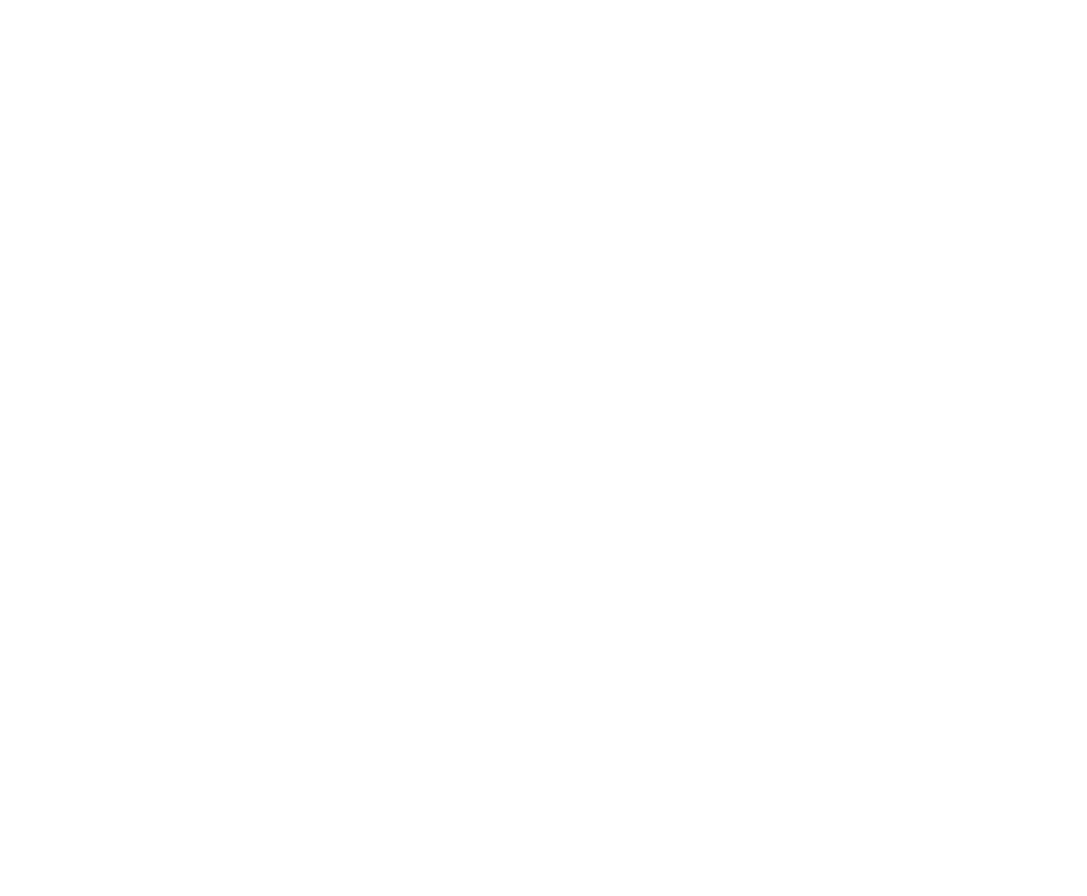
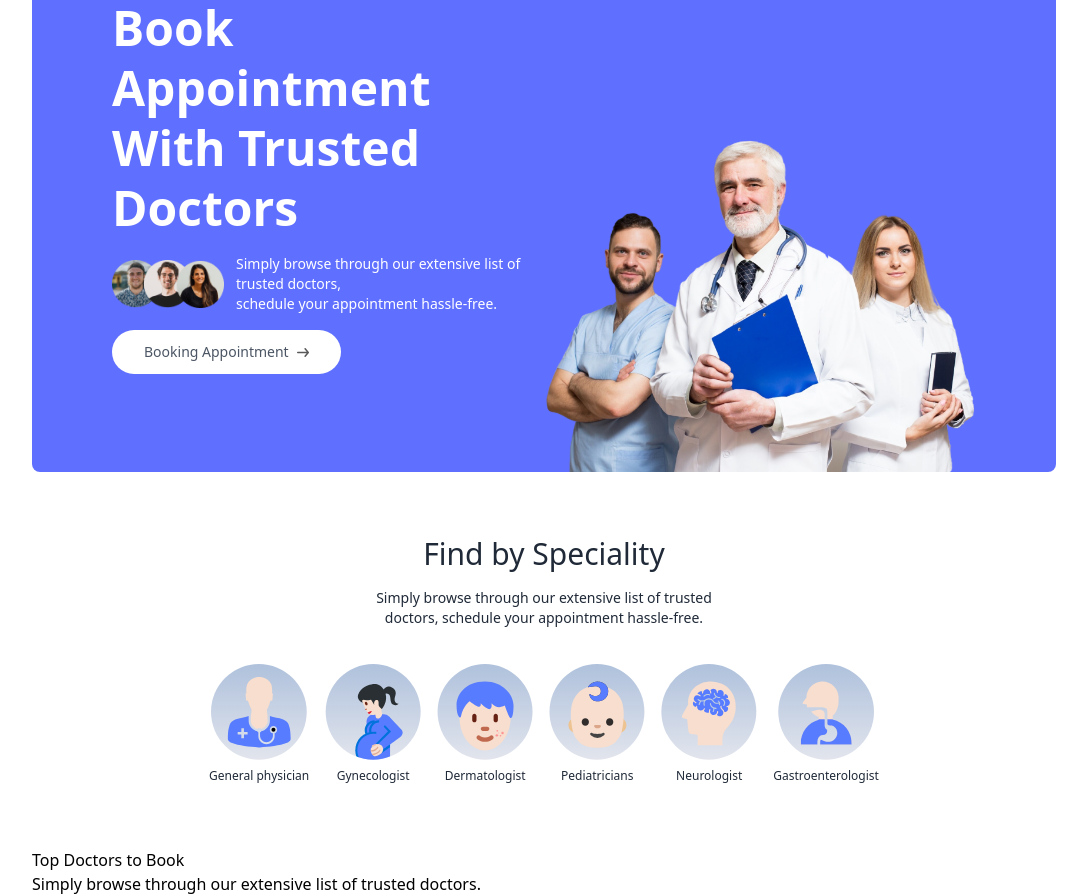
Before and after one commit to devanhdq/appointment-mern-app, a React (Vite) app in the folder frontend/: page / in a window 1280 px wide. Shown: the part 220-1116 px from the top of the page, without its empty margins (96-1183 px from the left). Before the commit the page ends 800 px from the top, so only its background shows below. Built offline with nearby package versions, Linux system fonts and the light colour scheme.

Commit message:
completed Header, SpecialityMenu components

```diff
--- /dev/null
+++ b/frontend/src/components/Header.jsx
@@ -0,0 +1,36 @@
+import {assets} from "../assets/assets.js";
+
+const Header = () => {
+    return (
+        <div className="flex flex-col md:flex-row flex-wrap bg-primary rounded-lg px-6 md:px-10 lg:px-20">
+            {/*Left side*/}
+            <div
+                className="md:w-1/2 flex flex-col items-start justify-center gap-4 py-10 m-auto md:py-[10vw] md:mb-[-30px]">
+                <p className="text-3xl md:text-4xl lg:text-5xl text-white font-semibold leading-tight md:leading-tight lg:leading-tight">
+                    Book Appointment
+                    <br/>
+                    With Trusted Doctors
+                </p>
+                <div className="flex flex-col md:flex-row items-center gap-3 text-white text-sm font-light">
+                    <img className="w-28" src={assets.group_profiles} alt=""/>
+                    <p>
+                        Simply browse through our extensive list of trusted doctors,<br
+                        className="hidden sm:block"/> schedule your appointment
+                        hassle-free.
+                    </p>
+                </div>
+                <a href="#speciality"
+                   className="flex items-center gap-2 bg-white px-8 py-3 rounded-full text-gray-600 text-sm m-auto md:m-0 hover:scale-105 transition-all duration-300">
+                    Booking Appointment
+                    <img className="w-3" src={assets.arrow_icon} alt=""/>
+                </a>
+            </div>
+            {/*    Right Side*/}
+            <div className="md:w-1/2 relative">
+                <img className="w-full md:absolute bottom-0 h-auto rounded-lg" src={assets.header_img} alt=""/>
+            </div>
+        </div>
+    );
+};
+
+export default Header;
--- /dev/null
+++ b/frontend/src/components/SpecialityMenu.jsx
@@ -0,0 +1,30 @@
+import {specialityData} from "../assets/assets.js";
+import {Link} from "react-router-dom";
+
+const SpecialityMenu = () => {
+    return (
+        <div className="flex flex-col items-center gap-4 py-16 text-gray-800" id="speciality">
+            <h1 className="text-3xl font-medium">Find by Speciality</h1>
+            <p className="sm:w-1/3 text-center text-sm">
+                Simply browse through our extensive list of trusted doctors, schedule your appointment hassle-free.
+            </p>
+            <div className="flex sm:justify-center gap-4 pt-5 w-full overflow-scroll">
+                {
+                    specialityData.map((item, index) => (
+                        <Link
+                            className="flex flex-col items-center text-xs cursor-pointer flex-shrink-0 hover:translate-y-[-10px] transition-all duration-500"
+                            key={index}
+                            to={`/doctors/${item.speciality}`}
+                            onClick={() => scrollTo(0)}
+                        >
+                            <img className="w-16 sm:w-24 mb-2" src={item.image} alt=""/>
+                            <p>{item.speciality}</p>
+                        </Link>
+                    ))
+                }
+            </div>
+        </div>
+    );
+};
+
+export default SpecialityMenu;
--- /dev/null
+++ b/frontend/src/components/TopDoctor.jsx
@@ -0,0 +1,15 @@
+import React from 'react';
+
+const TopDoctor = () => {
+    return (
+        <div>
+            <h1>Top Doctors to Book</h1>
+            <p>Simply browse through our extensive list of trusted doctors.</p>
+            <div className="">
+
+            </div>
+        </div>
+    );
+};
+
+export default TopDoctor;
--- a/frontend/src/index.css
+++ b/frontend/src/index.css
@@ -2,6 +2,10 @@
 @tailwind components;
 @tailwind utilities;
 
-.active hr{
+.active hr {
     @apply block;
 }
+
+::-webkit-scrollbar {
+    @apply hidden
+}
--- a/frontend/src/pages/Home.jsx
+++ b/frontend/src/pages/Home.jsx
@@ -1,7 +1,15 @@
+import Header from "../components/Header.jsx";
+import SpecialityMenu from "../components/SpecialityMenu.jsx";
+import TopDoctor from "../components/TopDoctor.jsx";
+
 const Home = () => {
-  return (
-    <div>Home</div>
-  )
+    return (
+        <div>
+            <Header/>
+            <SpecialityMenu/>
+            <TopDoctor/>
+        </div>
+    )
 }
 
 export default Home
```
Also changed, not shown: 1 other file (tests, documents, lock files or other folders).
